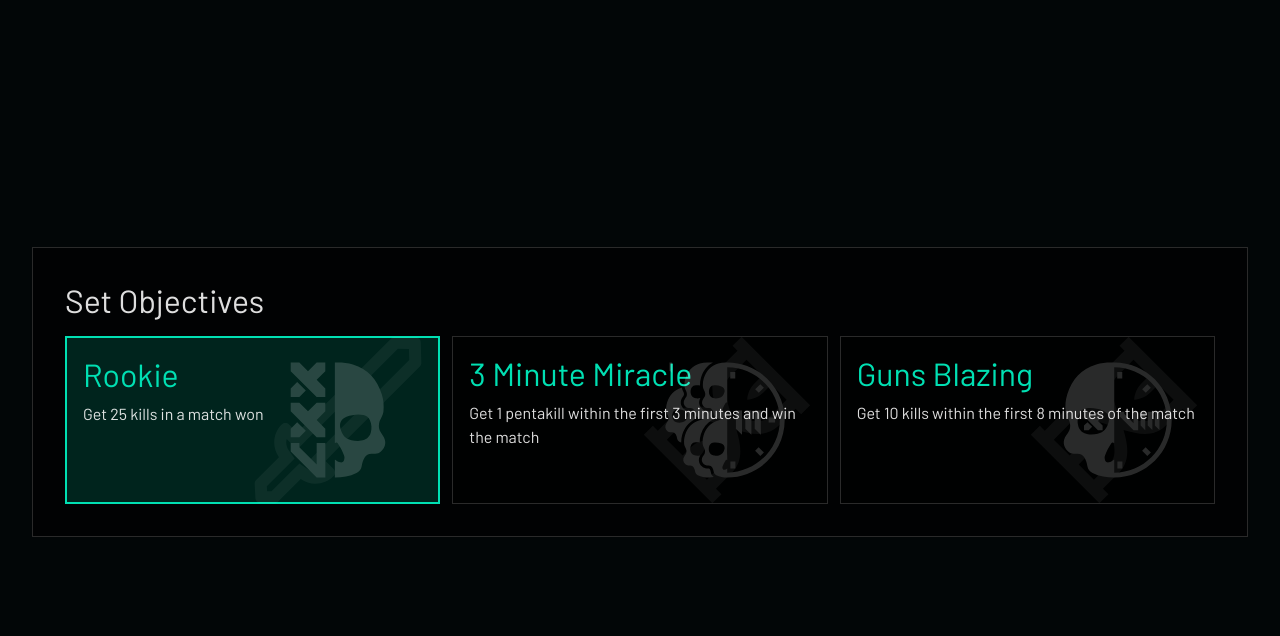
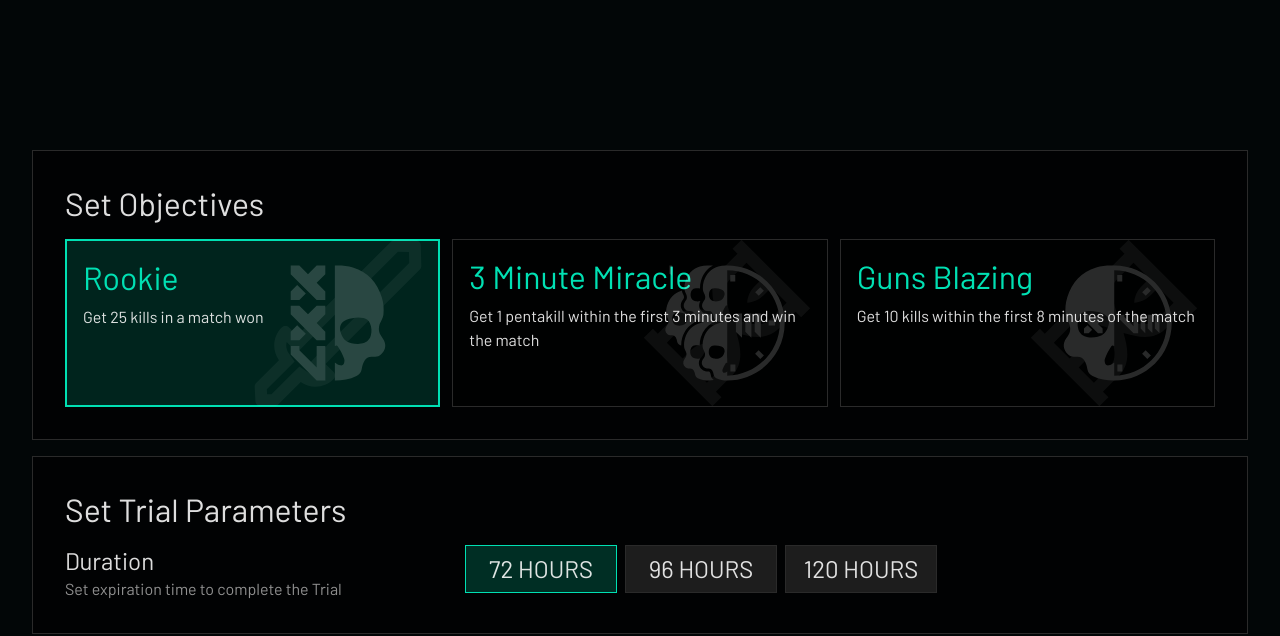
Before and after one commit to justinealvaro15/takehome-exam, a React (Vite) app: page / in a window 1280 px wide. Shown: the top 636 px of the page. Built offline with nearby package versions, Linux system fonts and the light colour scheme.

Commit message:
Update: Setup "Set Trial Parameters" section
- Add component for SetTrialParameters section
- Add ToggleRadio helper component

```diff
--- /dev/null
+++ b/src/components/SetTrialParameters/TrialParameterRow/index.css
@@ -0,0 +1,29 @@
+.trial-parameter-root {
+    display: flex;
+    justify-content: space-between;
+}
+
+.trial-parameter-info {
+    display: flex;
+    flex-direction: column;
+    min-width: 400px;
+    flex-wrap: wrap;
+}
+
+.trial-parameter-name {
+    font-size: 24px;
+    font-weight: 500;
+    line-height: 32px;
+    text-align: left;
+    color: #DCDCDC;
+    margin: 0;
+}
+
+.trial-parameter-description {
+    font-size: 16px;
+    font-weight: 500;
+    line-height: 24px;
+    text-align: left;
+    color: #909090;
+    margin: 0;
+}
--- /dev/null
+++ b/src/components/SetTrialParameters/TrialParameterRow/index.tsx
@@ -0,0 +1,21 @@
+import './index.css'
+
+export interface TrialParameterRowProps {
+    name: string;
+    description: string;
+    children: React.ReactNode;
+}
+
+const TrialParameterRow = ({ name, description, children }: TrialParameterRowProps) => {
+    return (
+        <div className="trial-parameter-root">
+            <div className="trial-parameter-info">
+                <p className="trial-parameter-name">{name}</p>
+                <p className="trial-parameter-description">{description}</p>
+            </div>
+            {children}
+        </div>
+    );
+};
+
+export default TrialParameterRow;
--- /dev/null
+++ b/src/components/SetTrialParameters/index.css
@@ -0,0 +1,10 @@
+.set-trial-param-root {
+    display: flex;
+    width: 100%;
+    padding-bottom: 16px;
+}
+
+.set-trial-param-row {
+    display: flex;
+    flex-direction: column;
+}
--- /dev/null
+++ b/src/components/SetTrialParameters/index.tsx
@@ -0,0 +1,32 @@
+import { useContext } from 'react';
+import Card from '../Card';
+import ToggleRadio from '../ToggleRadio';
+import TrialParameterRow from './TrialParameterRow';
+import { TrialContext } from '../../context/trialContext';
+
+import './index.css'
+
+const TRIAL_DURATION_VALUES = [72, 96, 120];
+
+const SetTrialParameters = () => {
+    const { duration, onDurationChange } = useContext(TrialContext);
+
+    const durationOptionsMapping = TRIAL_DURATION_VALUES.map((value) => ({
+        label: `${value} HOURS`,
+        value,
+    }))
+
+    return (
+        <div className="set-trial-param-root">
+            <Card title="Set Trial Parameters">
+                <div className="set-objective-row">
+                    <TrialParameterRow name="Duration" description="Set expiration time to complete the Trial">
+                        <ToggleRadio options={durationOptionsMapping} currentValue={duration} onClick={onDurationChange} />
+                    </TrialParameterRow>
+                </div>
+            </Card>
+        </div>
+    );
+};
+
+export default SetTrialParameters;
--- /dev/null
+++ b/src/components/ToggleRadio/index.css
@@ -0,0 +1,29 @@
+.toggle-radio-root {
+    display: flex;
+    width: 100%;
+    gap: 8px;
+}
+
+.toggle-radio-item {
+    display: flex;
+    height: 46px;
+    background-color: #1D1D1D;
+    border: 1px solid #2A2A2A;
+    min-width: 150px;
+    cursor: pointer;
+    align-items: center;
+    justify-content: center;
+}
+
+.toggle-radio-active {
+    background-color: #002E24;
+    border: 1px solid #00E0B3;
+}
+
+.toggle-radio-label {
+    font-size: 24px;
+    font-weight: 500;
+    line-height: 32px;
+    text-align: center;
+    margin: 0;
+}
--- /dev/null
+++ b/src/components/ToggleRadio/index.tsx
@@ -0,0 +1,31 @@
+import clsx from 'clsx';
+import './index.css'
+
+interface ToggleRadioOption {
+    value: number;
+    label: string;
+}
+
+export interface ToggleRadioProps {
+    options: ToggleRadioOption[];
+    currentValue?: ToggleRadioOption['value'];
+    onClick?: (value: ToggleRadioOption['value']) => void;
+}
+
+const ToggleRadio = ({ options, currentValue, onClick }: ToggleRadioProps) => {
+    return (
+        <div className="toggle-radio-root">
+            {options.map(({ value, label }) => {
+                const selected = value === currentValue;
+                const handleClick = () => onClick?.(value);
+                return (
+                    <div className={clsx('toggle-radio-item', selected && 'toggle-radio-active')} onClick={handleClick}>
+                        <p className="toggle-radio-label">{label}</p>
+                    </div>
+                );
+            })}
+        </div>
+    );
+};
+
+export default ToggleRadio;
--- a/src/pages/AddTrial/index.tsx
+++ b/src/pages/AddTrial/index.tsx
@@ -1,9 +1,11 @@
 import SetObjective from "../../components/SetObjective";
+import SetTrialParameters from "../../components/SetTrialParameters";
 
 const AddTrial = () => {
     return (
         <div className="add-trial">
             <SetObjective />
+            <SetTrialParameters />
         </div>
     );
 };
```
